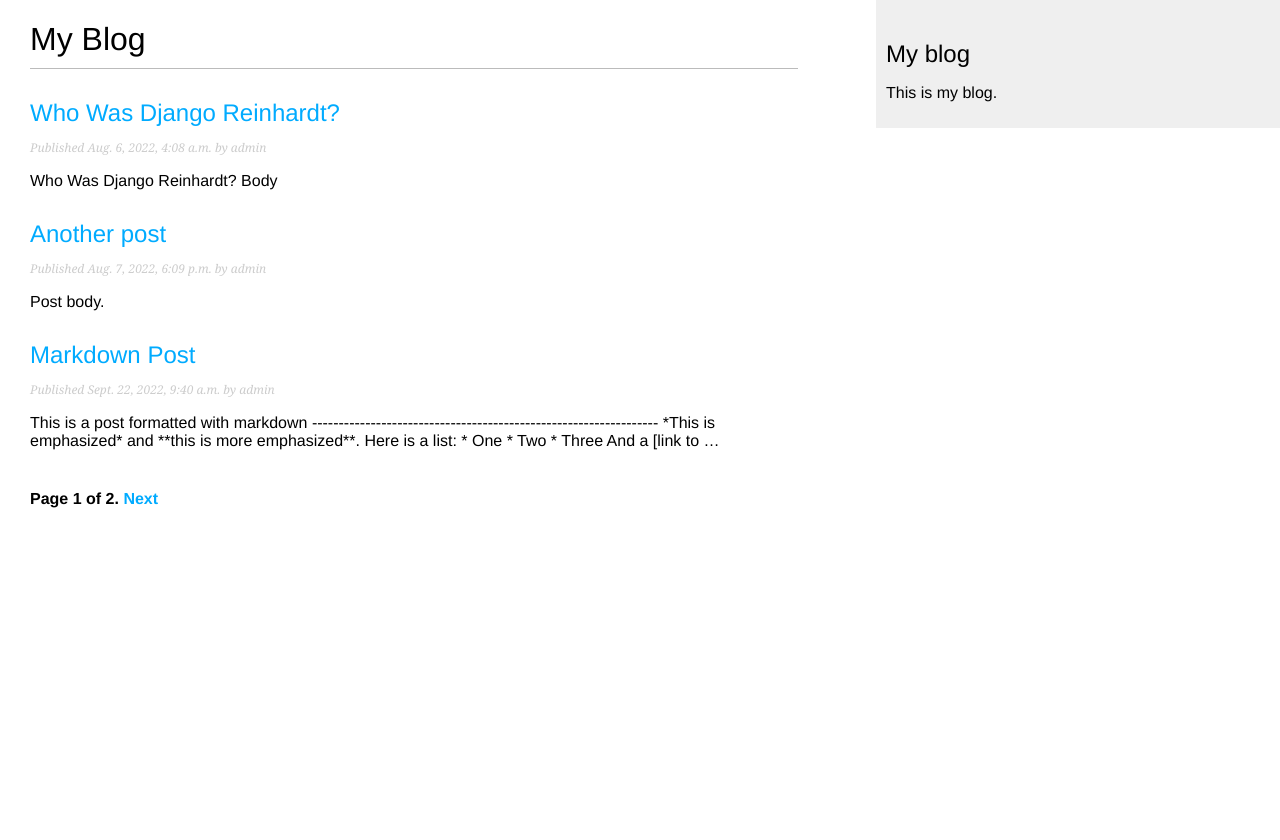
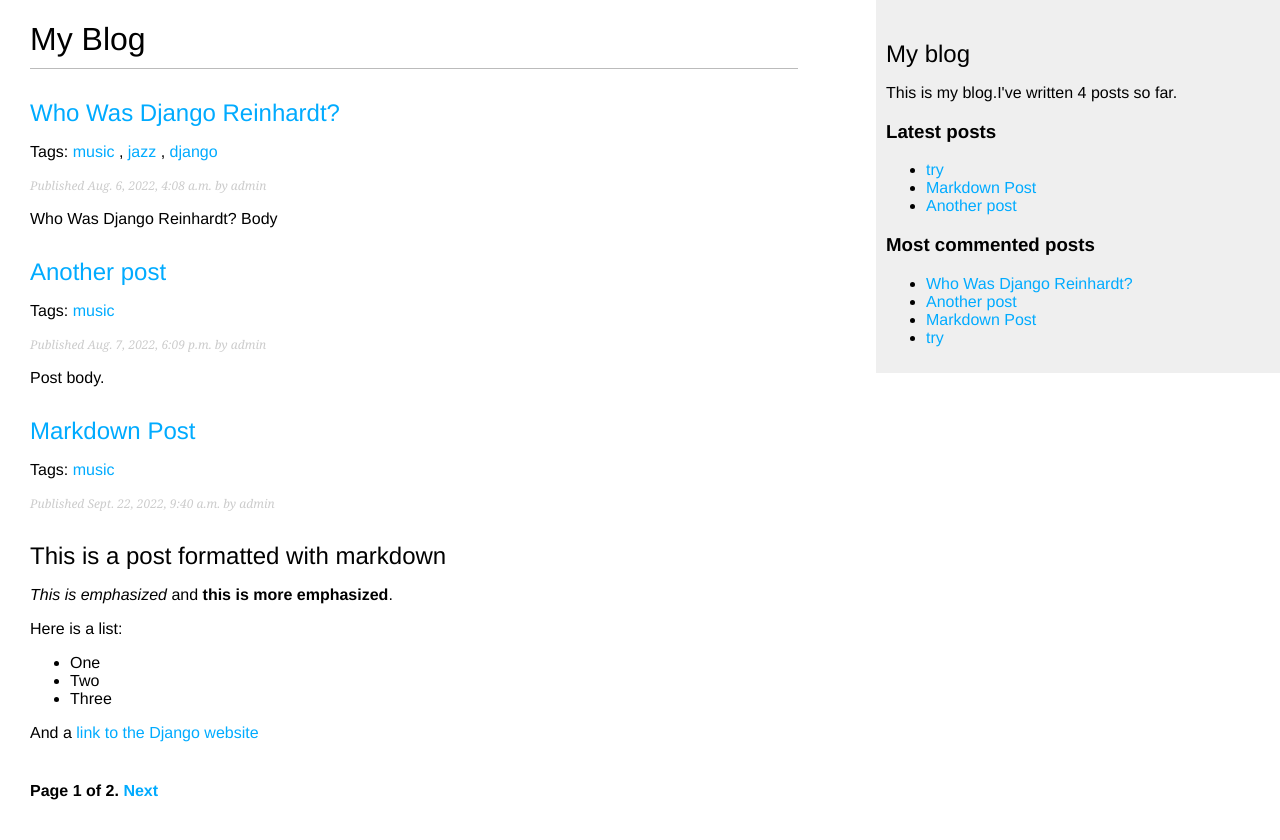
Before and after one commit to AnishBade/Blog-Application, a Django app: page /blog/ in a window 1280 px wide. Before the commit the page ends 508 px from the top, so only its background shows below. Run offline with Django 4.2, Linux system fonts and the light colour scheme; data comes from the database, SQL or seed files in the repository; both versions use the stored data as it was after the commit; parts of the project's set-up code (start-up, migrations or seed data) failed here and were passed over.

Commit message:
tagging and some custom templates added

```diff
--- a/blog/models.py
+++ b/blog/models.py
@@ -2,7 +2,7 @@ from django.db import models
 from django.utils import timezone
 from django.contrib.auth.models import User
 from django.urls import reverse
-
+from taggit.managers import TaggableManager
 class PublishedManager(models.Manager):
     def get_queryset(self):
         return super(PublishedManager,
@@ -27,7 +27,7 @@ class Post(models.Model):
     status = models.CharField(max_length=10,choices=STATUS_CHOICES, default='draft')
     objects = models.Manager() # The default manager. published = PublishedManager() # Our custom manager.
     published = PublishedManager() # Our custom manager.
-
+    tags = TaggableManager()
     def get_absolute_url(self):
         return reverse('blog:post_detail', args=[self.publish.year, self.publish.month,self.publish.day, self.slug])
 
--- a/blog/templates/blog/base.html
+++ b/blog/templates/blog/base.html
@@ -1,3 +1,4 @@
+{% load blog_tags %}
 {% load static %}
 
 <!DOCTYPE html>
@@ -12,7 +13,18 @@
         </div>
         <div id="sidebar">
             <h2>My blog</h2>
-            <p>This is my blog.</p>
+            <p>This is my blog.I've written {% total_posts %} posts so far.</p>
+            <h3>Latest posts</h3>
+            {% show_latest_posts 3 %}
+            <h3>Most commented posts</h3>
+            {% get_most_commented_posts as most_commented_posts %}
+            <ul>
+                {% for post in most_commented_posts %}
+                    <li>
+                        <a href="{{ post.get_absolute_url }}">{{ post.title }}</a>
+                    </li>
+                {% endfor %}
+            </ul>
         </div>
     </body>
 </html>
--- /dev/null
+++ b/blog/templates/blog/post/latest_posts.html
@@ -0,0 +1,7 @@
+<ul>
+    {% for post in latest_posts %}
+        <li>
+            <a href="{{ post.get_absolute_url }}">{{ post.title }}</a>
+        </li>
+    {% endfor %}
+</ul>
--- a/blog/templates/blog/post/list.html
+++ b/blog/templates/blog/post/list.html
@@ -1,17 +1,29 @@
 {% extends "blog/base.html" %}
+{% load blog_tags %}
+
 {% block title %}My Blog - Anish Bade{% endblock %}
 
 {% block content %}
     <h1>My Blog</h1>
+    {% if tag %}
+        <h2>Posts tagged with "{{ tag.name }}"</h2>
+    {% endif %}
     {% for post in posts %}
         <h2>
             <a href="{{ post.get_absolute_url }}"> {{ post.title }}</a>
         </h2>
+        <!-- <p class="tags">Tags: {{ post.tags.all|join:", " }}</p> -->
+        <p class="tags"> Tags:
+            {% for tag in post.tags.all %}
+                <a href="{% url "blog:post_list_by_tag" tag.slug %}"> {{ tag.name }}</a>
+                {% if not forloop.last %}, {% endif %}
+            {% endfor %}
+        </p>
         <p class="date"> Published {{ post.publish }} by {{ post.author }} </p>
-            {{ post.body|truncatewords:30|linebreaks }}
+            {{ post.body|markdown|truncatewords_html:30 }}
 
     {% endfor %}
-<!-- {% include "pagination.html" with page=posts %} -->
-{% include "pagination.html" with page=page_obj %}
+{% include "pagination.html" with page=posts %}
+<!-- {% include "pagination.html" with page=page_obj %} -->
 
 {% endblock %}
--- /dev/null
+++ b/blog/templatetags/blog_tags.py
@@ -0,0 +1,27 @@
+from django import template
+from ..models import Post
+from django.db.models import Count
+from django.utils.safestring import mark_safe
+import markdown
+
+
+register = template.Library()
+
+
+@register.simple_tag
+def total_posts():
+    return Post.published.count()
+
+
+@register.inclusion_tag('blog/post/latest_posts.html')
+def show_latest_posts(count=5):
+    latest_posts = Post.published.order_by('-publish')[:count]
+    return {'latest_posts': latest_posts}
+
+@register.simple_tag
+def get_most_commented_posts(count=5):
+    return Post.published.annotate(total_comments=Count('comments') ).order_by('-total_comments')[:count]
+
+@register.filter(name='markdown')
+def markdown_format(text):
+    return mark_safe(markdown.markdown(text))
--- a/blog/urls.py
+++ b/blog/urls.py
@@ -5,10 +5,12 @@ app_name = 'blog'
 
 urlpatterns = [
     # post views
-    # path('', views.post_list, name='post_list'),
-    path('', views.PostListView.as_view(), name='post_list'),
+    path('', views.post_list, name='post_list'),
+    path('tag/<slug:tag_slug>/',views.post_list, name='post_list_by_tag'),
+    #path('', views.PostListView.as_view(), name='post_list'),
     path('<int:year>/<int:month>/<int:day>/<slug:post>/',
         views.post_detail,
         name='post_detail'),
     path('<int:post_id>/share/', views.post_share, name='post_share'),
+    path('tag/<slug:tag_slug>/',views.post_list, name='post_list_by_tag'),
 ]
--- a/blog/views.py
+++ b/blog/views.py
@@ -10,9 +10,15 @@ from django.conf import settings
 from django.core.mail import send_mail
 from .models import Post, Comment
 from .forms import EmailPostForm, CommentForm
+from taggit.models import Tag
+from django.db.models import Count
 
-def post_list(request):
+def post_list(request,tag_slug=None):
     object_list = Post.published.all()
+    tag = None
+    if tag_slug:
+        tag = get_object_or_404(Tag, slug=tag_slug)
+        object_list = object_list.filter(tags__in=[tag])
     paginator = Paginator(object_list, 3) # 3 posts in each page
     page = request.GET.get('page')
     try:
@@ -23,10 +29,15 @@ def post_list(request):
     except EmptyPage:
         # If page is out of range deliver last page of results
         posts = paginator.page(paginator.num_pages)
+
     return render(request,
                  'blog/post/list.html',
                  {'page': page,
-                  'posts': posts})
+                  'posts': posts,
+                  'tag': tag})
+
+
+
 
 
 def post_detail(request, year, month, day, post):
@@ -49,9 +60,13 @@ def post_detail(request, year, month, day, post):
             new_comment.save()
     else:
         comment_form = CommentForm()
+    # List of similar posts
+    post_tags_ids = post.tags.values_list('id', flat=True)
+    similar_posts = Post.published.filter(tags__in=post_tags_ids).exclude(id=post.id)
+    similar_posts = similar_posts.annotate(same_tags=Count('tags')).order_by('-same_tags','-publish')[:4]
     return render(request,
                   'blog/post/detail.html',
-                  {'post': post,'comments': comments, 'new_comment': new_comment, 'comment_form': comment_form})
+                  {'post': post,'comments': comments, 'new_comment': new_comment, 'comment_form': comment_form,'similar_posts': similar_posts})
 
 
 class PostListView(ListView):
@@ -59,6 +74,7 @@ class PostListView(ListView):
     context_object_name = 'posts'
     paginate_by = 3
     template_name = 'blog/post/list.html'
+
 
 
 
--- a/mysite/settings.py
+++ b/mysite/settings.py
@@ -42,6 +42,7 @@ INSTALLED_APPS = [
     'django.contrib.messages',
     'django.contrib.staticfiles',
     'blog.apps.BlogConfig',
+    'taggit',
 ]
 
 MIDDLEWARE = [
```
Also changed, not shown: blog/templates/blog/post/detail.html (+11 -1 lines), blog/migrations/0003_post_tags.py (added), blog/templatetags/__init__.py (added), db.sqlite3.
